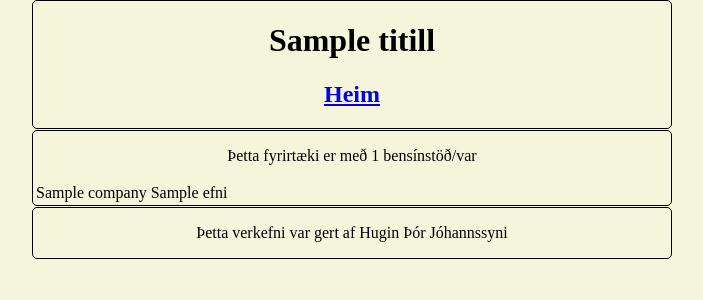
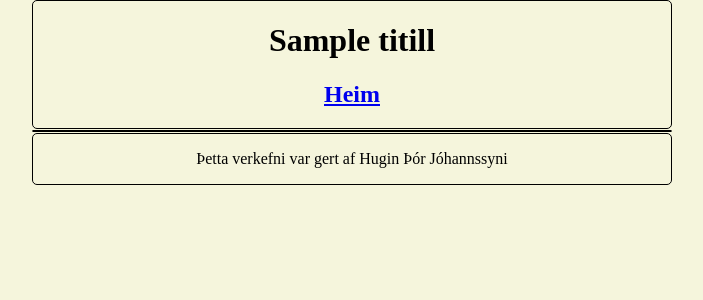
Before and after one commit to gyfu/Flask-Vinna, a Flask app: template templates/content.html in a window 1280 px wide. Shown: the top 300 px of the page, without its empty margins (288-991 px from the left). Run offline with Flask 2, Linux system fonts and the light colour scheme; the template is opened without the code that fills it: most values are stand-ins (such as "Sample title", 1, 10 or a date in 2020); parts of the project's set-up code (start-up, migrations or seed data) failed here and were passed over.

Commit message:
klára seinna

```diff
--- a/app.py
+++ b/app.py
@@ -1,28 +1,13 @@
-from flask import Flask, request, url_for
-from flask import render_template
+from flask import Flask, request, url_for, render_template
+from flask_wtf import Form
+from wtform import StringField, PasswordField
+from wtform.validators import DataRequired, Email
 import urllib, json
 app = Flask(__name__)
-title="Miðannarverkefni"
-titill="Bensín"
-with urllib.request.urlopen("http://apis.is/petrol") as url:
-    data = json.loads(url.read().decode())
 @app.route('/')
+@app.route('/index')
 def main():
-    listi=[]
-    for x in data["results"]:
-        if x["company"] in listi:
-            pass
-        else:
-            listi.append(x["company"])
-    return render_template("front.html",title=title,titill=titill,efni=listi)
-@app.route('/company/<company>')
-def fyrirtaekji(company):
-    listi=[]
-    for x in data["results"]:
-        if x["company"]==company:
-            listi.append(x["name"])
-    lengd=len(listi)
-    return render_template("content.html",title=title,titill=titill,efni=listi,company=company,num=lengd)
+    return render_template("content.html", title="Verkefni 5 - Forms")
 @app.errorhandler(404)
 def page_not_found(e):
     return "Þessi sýða fannst ekki(404 error)"
@@ -30,5 +15,5 @@ def page_not_found(e):
 
 
 if __name__ == "__main__":
-#    app.run(debug=True, use_reloader=True)
-    app.run()
+    app.run(debug=True, use_reloader=True)
+#    app.run()
--- a/templates/content.html
+++ b/templates/content.html
@@ -1,14 +1,5 @@
 {% extends "base.html" %}
 {% block content %}
 <div class="content">
-	<table>
-		{% for x in efni %}
-		<tr>
-			<td>{{ company }}</td>
-			<td>{{ x }}</td>
-		</tr>
-		{% endfor %}
-		<p>Þetta fyrirtæki er með {{ num }} bensínstöð/var</p>
-	</table>
 </div>
 {% endblock %}
```
Also changed, not shown: templates/front.html (deleted, +0 -10 lines).
